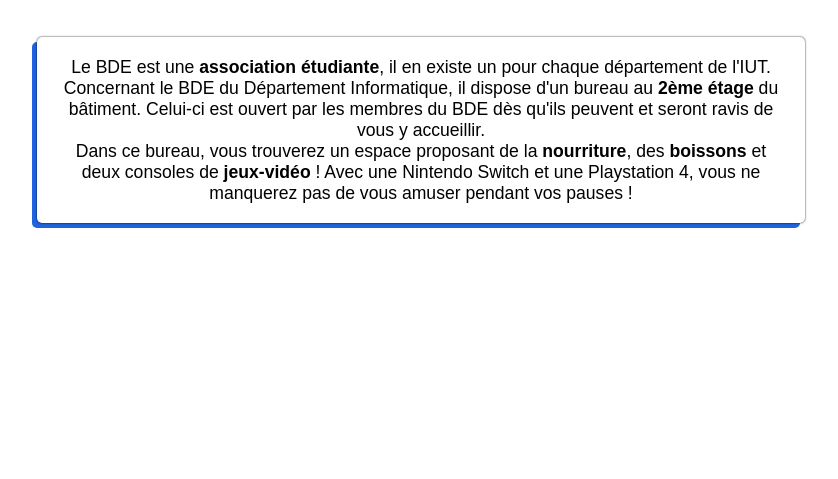
After one commit to DOUCHY-Maxime-2326038u/Intranet_SAE, a PHP site: page /view/bde.php in a window 1280 px wide. The commit adds this page. Shown: the part 321-800 px from the top of the page, without its empty margins (219-1057 px from the left). Run offline with PHP 8.4, Linux system fonts and the light colour scheme.

Commit message:
page bde

```diff
--- /dev/null
+++ b/_assets/styles/bde.css
@@ -0,0 +1,44 @@
+*{
+    margin: 0;
+    padding: 0;
+font-family: Lexend, sans-serif;
+transition: 300ms ease-in-out;
+}
+
+.entete{
+    background-image: url('../img/bde.jpg');
+    display: flex;
+    flex-direction: column;
+    align-items: center;
+    background-size: cover;
+    color: #fff;
+    padding: 5vw 0;
+    height: 15vw;
+}
+
+h1{
+    display: block;
+    text-align: center;
+    font-family: Times, Times New Roman, serif;
+    font-size: 4vw;
+    width: 100%;
+    height: 20vw;
+    padding: 5vw 0;
+    font-weight: 500;
+    color: white;
+}
+
+.intro_bde{
+    background : #fff;
+    box-shadow: 0 0 2px black, -5px 5px 0 #1F63DE;
+    border-radius: 5px;
+    margin: 3vw auto 1vw auto;
+    margin-left: 20vw;
+    margin-right: 20vw;
+    margin-top: 3vw;
+    margin-bottom: 1vw;
+    padding: 5px;
+    text-align: center;
+    font-size: 110%;
+    padding : 1.5%
+}
--- a/index.php
+++ b/index.php
@@ -3,13 +3,19 @@ require 'includes/Autoloader.php';
 
 Autoloader::autoload('Accueil');
 Autoloader::autoload('MentionsLegalesController');
+Autoloader::autoload('PresentationFiliereController');
 
 $db = new Database('intraiut_1');
 
 if (isset($_GET['page']) && $_GET['page'] === 'mentions_legales') {
     $controller = new MentionsLegalesController();
     $controller->afficherPage();
+} elseif (isset($_GET['page']) && $_GET['page'] === 'presentation_filiere') {
+    // Afficher la page présentation des filières
+    $controller = new PresentationFiliereController();
+    $controller->afficherPage();
 } else {
+    // Page d'accueil par défaut
     $accueil = new Accueil();
     $accueil->afficher();
 }
--- /dev/null
+++ b/view/bde.php
@@ -0,0 +1,27 @@
+<?php
+session_start();
+?>
+
+<!DOCTYPE html>
+    <html xmlns="http://www.w3.org/1999/xhtml" xml:lang="fr" lang="fr" dir="ltr">
+    <head>
+        <link rel="icon" href="img/favicon.ico">
+        <meta charset="utf-8">
+        <meta name="viewport" content="width=device-width, initial-scale=1">
+        <link rel="stylesheet" href="../_assets/styles/bde.css">
+        <title>Intraiut - Bde</title>
+    </head>
+    <body>
+    <div class="entete">
+        <h1>Bureau des étudiants</h1>
+    </div>
+    <div class="intro_bde">
+        Le BDE est une <b>association étudiante</b>, il en existe un pour chaque département de l'IUT. Concernant le BDE du Département Informatique, il dispose d'un bureau au <b>2ème étage</b> du bâtiment. Celui-ci est ouvert par les membres du BDE dès qu'ils peuvent et seront ravis de vous y accueillir.
+        <br>
+        Dans ce bureau, vous trouverez un espace proposant de la <b>nourriture</b>, des <b>boissons</b> et deux consoles de <b>jeux-vidéo</b> ! Avec une Nintendo Switch et une Playstation 4, vous ne
+        manquerez pas de vous amuser pendant vos pauses !
+    </div>
+
+
+    </body>
+</html>
```
Also changed, not shown: controller/PresentationFiliereController.php (added, +7 -0 lines), controller/bdeController.php (added, +8 -0 lines), view/presentation_filiere.php (added, +24 -0 lines).
